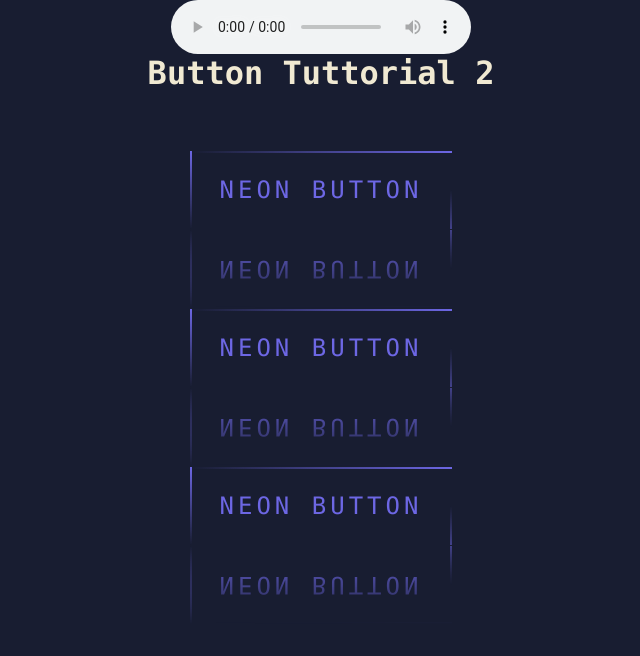
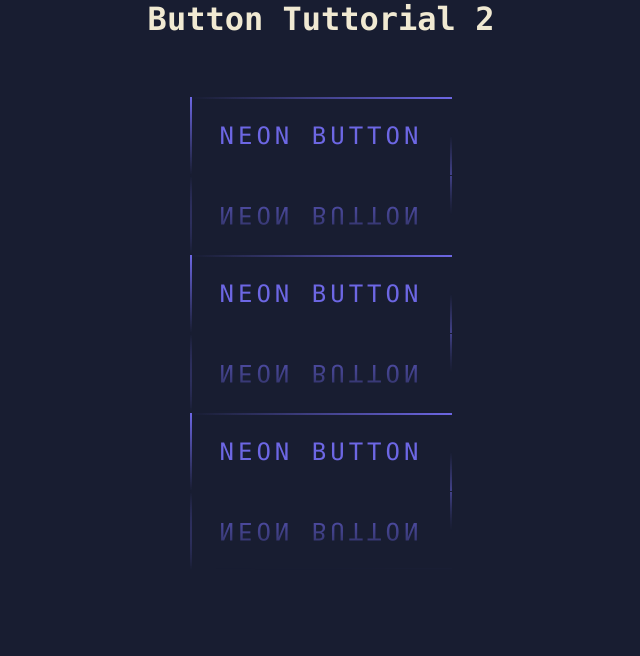
Before and after one commit to pankaj297/Button-animations-, a plain HTML site: page index.html in a window 1280 px wide. Shown: the whole page, without its empty margins (319-959 px from the left). Drawn offline with Linux system fonts and the light colour scheme.

Commit message:
Update index.html

```diff
--- a/index.html
+++ b/index.html
@@ -8,7 +8,7 @@
     <link rel="stylesheet" href="animatstyle.css">
 </head>
 <body>
-  <audio controls autoplay loop>
+  <audio autoplay>
     <source src="https://ia800905.us.archive.org/19/items/FREE_background_music_dhalius/backsound.mp3" type="audio/mpeg">
   </audio>
         <h1 style="color: #F0E9D2;">Button Tuttorial 2</h1>
```
